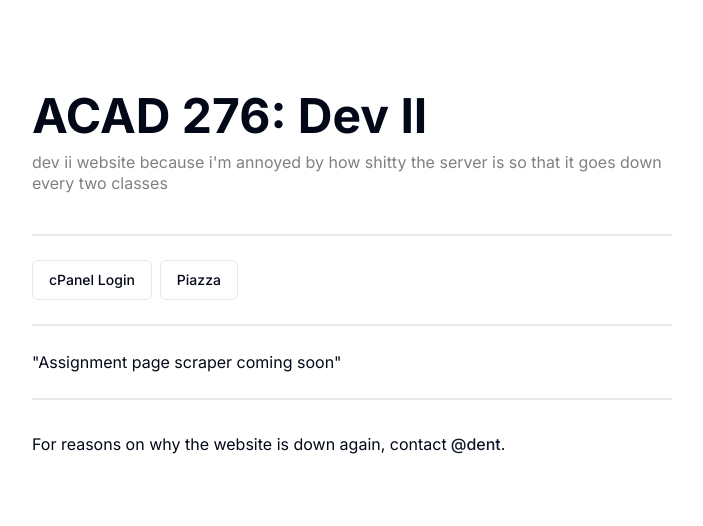
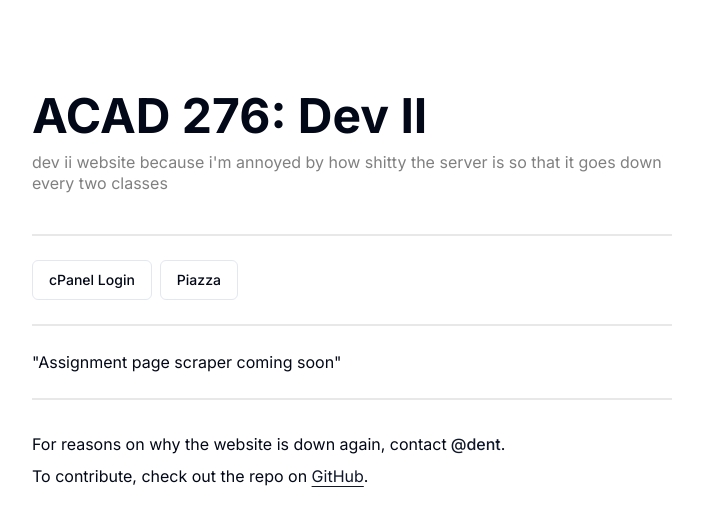
Before and after one commit to bjmoonn/iyawebdevbecausetheotheroneneverworks.com, a Next.js app: page / in a window 1280 px wide. Shown: the top 526 px of the page, without its empty margins (288-991 px from the left). Built offline with nearby package versions, Linux system fonts and the light colour scheme.

Commit message:
gh links

```diff
--- a/app/page.tsx
+++ b/app/page.tsx
@@ -65,6 +65,7 @@ export default function Home() {
       </HoverCard>
       .
         </div>
+        <div>To contribute, check out the repo on <a className="text-primary underline underline-offset-4" href="https://github.com/bjmoonn/iyawebdevbecausetheotheroneneverworks">GitHub</a>.</div>
       </div>
     )
 }
```
